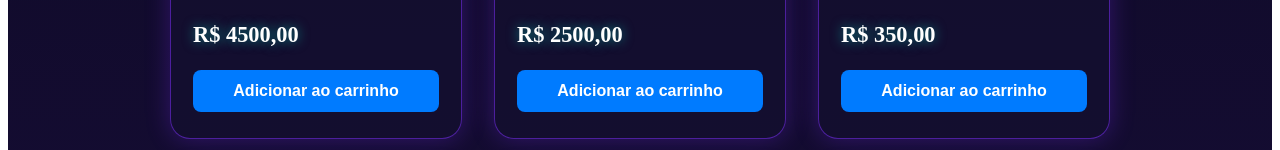
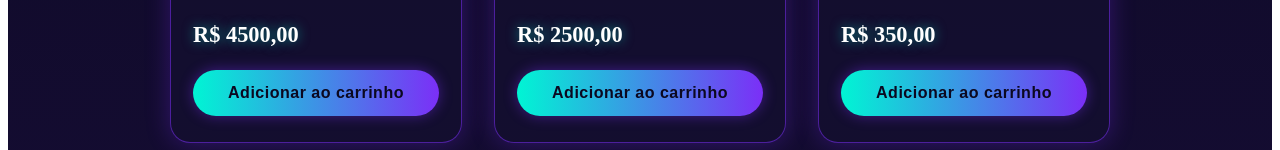
Before and after one commit to miguelbraga559-dev/atividade-italo, a React (Vite) app: page /produtos in a window 1280 px wide. Shown: the part 650-800 px from the top of the page. Built offline with nearby package versions, Linux system fonts and the light colour scheme.

Commit message:
style(button): redesenha botao com gradiente neon e efeito hover

```diff
--- a/src/components/Button.jsx
+++ b/src/components/Button.jsx
@@ -9,17 +9,22 @@ export default function Button({ texto, onClick }) {
       onMouseEnter={() => setIsHovered(true)}
       onMouseLeave={() => setIsHovered(false)}
       style={{
-        padding: '12px 20px',
+        padding: '14px 24px',
         cursor: 'pointer',
-        backgroundColor: isHovered ? '#0056b3' : '#007bff',
-        color: 'white',
+        background: isHovered
+          ? 'linear-gradient(90deg, #7b2ff7, #00f5d4)'
+          : 'linear-gradient(90deg, #00f5d4, #7b2ff7)',
+        color: '#0b0820',
         border: 'none',
-        borderRadius: '8px',
+        borderRadius: '999px',
         fontSize: '1rem',
         fontWeight: 'bold',
-        transition: 'all 0.2s ease',
-        transform: isHovered ? 'translateY(-2px)' : 'translateY(0)',
-        boxShadow: isHovered ? '0 4px 8px rgba(0, 123, 255, 0.3)' : 'none',
+        letterSpacing: '0.5px',
+        transition: 'all 0.25s ease',
+        transform: isHovered ? 'translateY(-3px) scale(1.02)' : 'translateY(0) scale(1)',
+        boxShadow: isHovered
+          ? '0 0 28px rgba(0, 245, 212, 0.65)'
+          : '0 0 14px rgba(123, 47, 247, 0.45)',
         width: '100%'
       }}
     >
```
